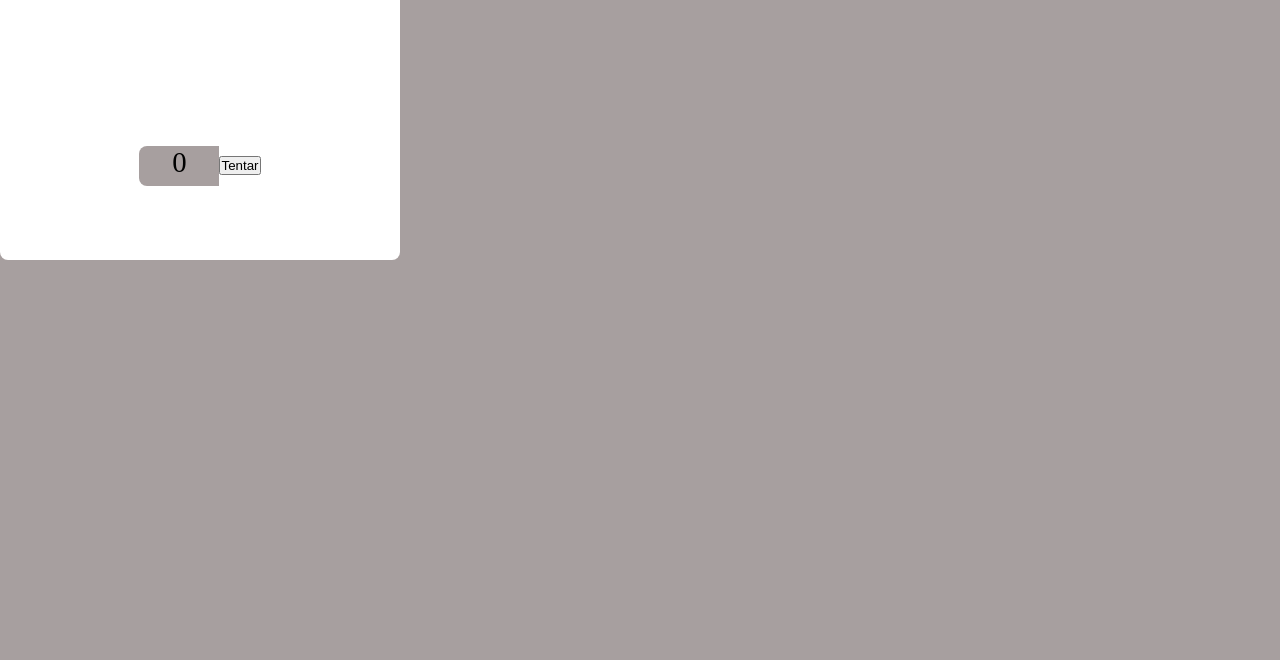
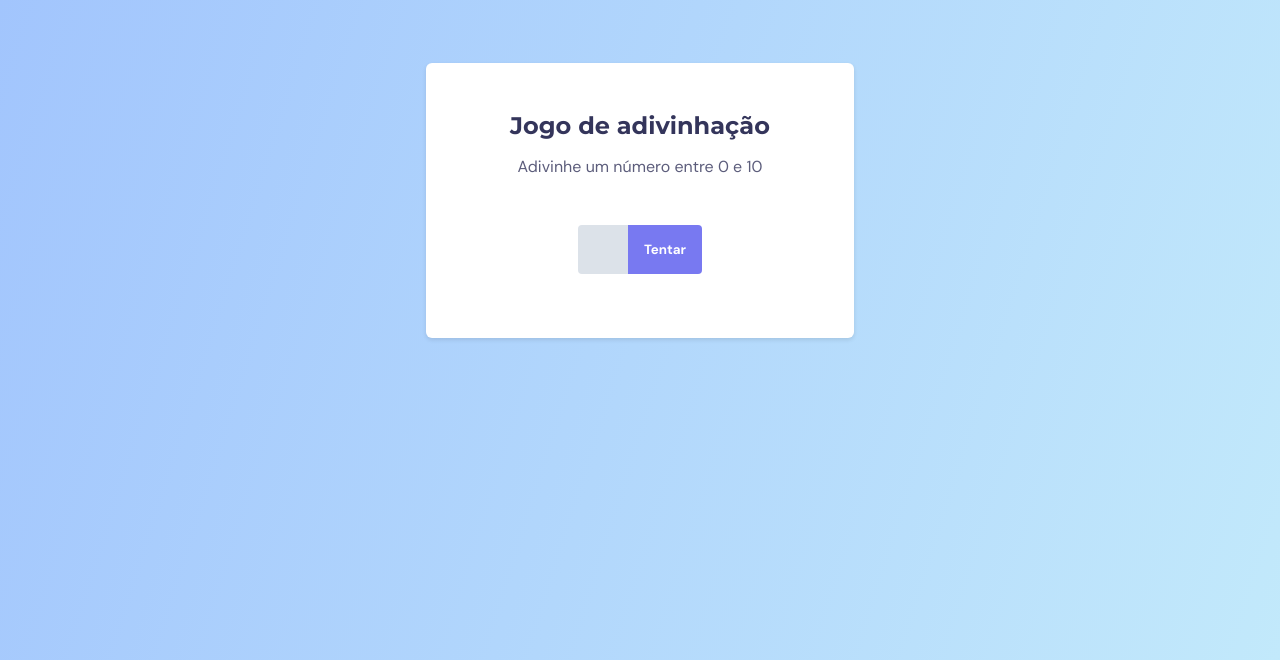
Before and after one commit to macklee251/jogo-adivinhacao, a plain HTML site: page jogo-adivinhacao.html in a window 1280 px wide. Shown: the part 140-800 px from the top of the page. Drawn offline with Linux system fonts and the light colour scheme.

Commit message:
segunda versao

```diff
--- a/jogo-adivinhacao.html
+++ b/jogo-adivinhacao.html
@@ -1,10 +1,19 @@
 <!DOCTYPE html>
-<html lang="pt-BR">
+<html lang="pt-br">
 
 <head>
-    <meta charset="UTF-8">
-    <meta name="viewport" content="width=device-width, initial-scale=1.0">
-    <title>Jogo de adivinhação</title>
+  <meta charset="UTF-8" />
+  <meta name="viewport" content="width=device-width, initial-scale=1.0" />
+  <title>Jogo Adivinhação</title>
+  <link rel="preconnect" href="https://fonts.googleapis.com">
+  <link rel="preconnect" href="https://fonts.gstatic.com" crossorigin>
+  <link href="https://fonts.googleapis.com/css2?family=Montserrat:ital,wght@0,100..900;1,100..900&display=swap"
+    rel="stylesheet">
+  <link rel="preconnect" href="https://fonts.googleapis.com">
+  <link rel="preconnect" href="https://fonts.gstatic.com" crossorigin>
+  <link
+    href="https://fonts.googleapis.com/css2?family=DM+Sans:ital,opsz,wght@0,9..40,100..1000;1,9..40,100..1000&family=Montserrat:ital,wght@0,100..900;1,100..900&display=swap"
+    rel="stylesheet">
   <style>
     * {
       margin: 0;
@@ -12,64 +21,91 @@
       box-sizing: border-box;
     }
 
-        body {
-            background-color: #A79F9F;
+    :root {
+      font-size: 62.5%;
     }
 
-        .container {
-            background-color: white;
-            width: 400px;
-            height: 400px;
-            border-radius: 8px;
-            display: flex;
-            flex-direction: column;
-            align-items: center;
-            justify-content: space-around;
-            gap: -20px;
+    body {
+      background: linear-gradient(287.56deg, #c2e9fb 0%, #a1c4fd 100%);
+      font-size: 1.6rem;
+      display: grid;
+      place-items: center;
+      height: 100vh;
     }
 
-        .head {
-            display: flex;
-            flex-direction: column;
-            align-items: center;
-            gap: 8px;
+    body,
+    button,
+    input {
+      font-family: 'DM Sans', sans-serif;
     }
 
-        .botao-valor {
+    main {
+      background: #ffffff;
+      box-shadow: 0px 0.2rem 0.4rem rgba(0, 0, 0, 0.1);
+      border-radius: 0.6rem;
+      padding: 4.8rem 6.4rem 6.4rem;
+
+      width: min(42.8rem, 90%);
+      margin-top: -12rem;
+
+      text-align: center;
+    }
+
+    h1 {
+      font-family: 'Montserrat', sans-serif;
+      font-size: 2.4rem;
+      margin-bottom: 1.6rem;
+    }
+
+    h1,
+    p {
+      color: #34355b;
+    }
+
+    p {
+      opacity: 0.8;
+    }
+
+    form {
+      margin-top: 4.8rem;
       display: flex;
-            flex-direction: row;
-            align-items: center;
       justify-content: center;
     }
 
-        .valor {
-            font-size: 1.8rem;
-            width: 80px;
-            height: 40px;
-            background-color: #A79F9F;
-            text-align: center;
-            border-radius: 8px 0px 0px 8px ;
+    input,
+    button {
+      border: none;
+      padding: 1.6rem;
+    }
+
+    input {
+      background-color: #dce2e9;
+      width: 5rem;
+      border-radius: .4rem 0 0 .4rem;
+    }
+
+    button {
+      background-color: #7879f1;
+      color: #ffffff;
+      font-weight: bold;
+      border-radius: 0 .4rem .4rem 0;
     }
   </style>
 </head>
 
 <body>
-    <div class="container">
-        <div class="head">
-            <h1>
-                Jogo da adivinhação
-            </h1>
+  <main>
+    <h1>Jogo de adivinhação</h1>
     <p>
       Adivinhe um número entre 0 e 10
     </p>
-        </div>
-        <div class="botao-valor">
-            <p class="valor">
-                0
-            </p>
-            <button class="botao" onclick="adivinhar()">Tentar</button>
-        </div>
-    </div>
+    <form>
+      <input type="text">
+      <button>
+        Tentar
+      </button>
+    </form>
+  </main>
 </body>
 
 </html>
```
Lines whose indentation alone changed are shown as unchanged.
